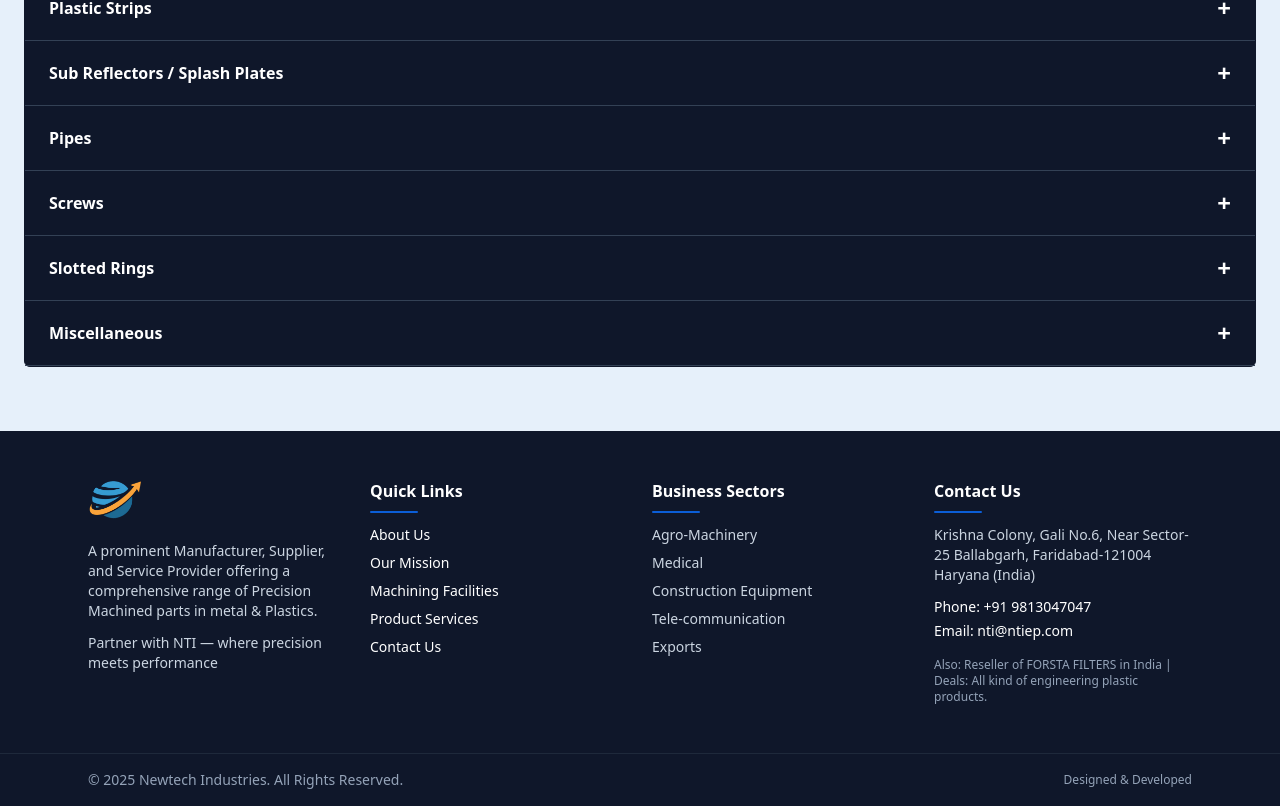
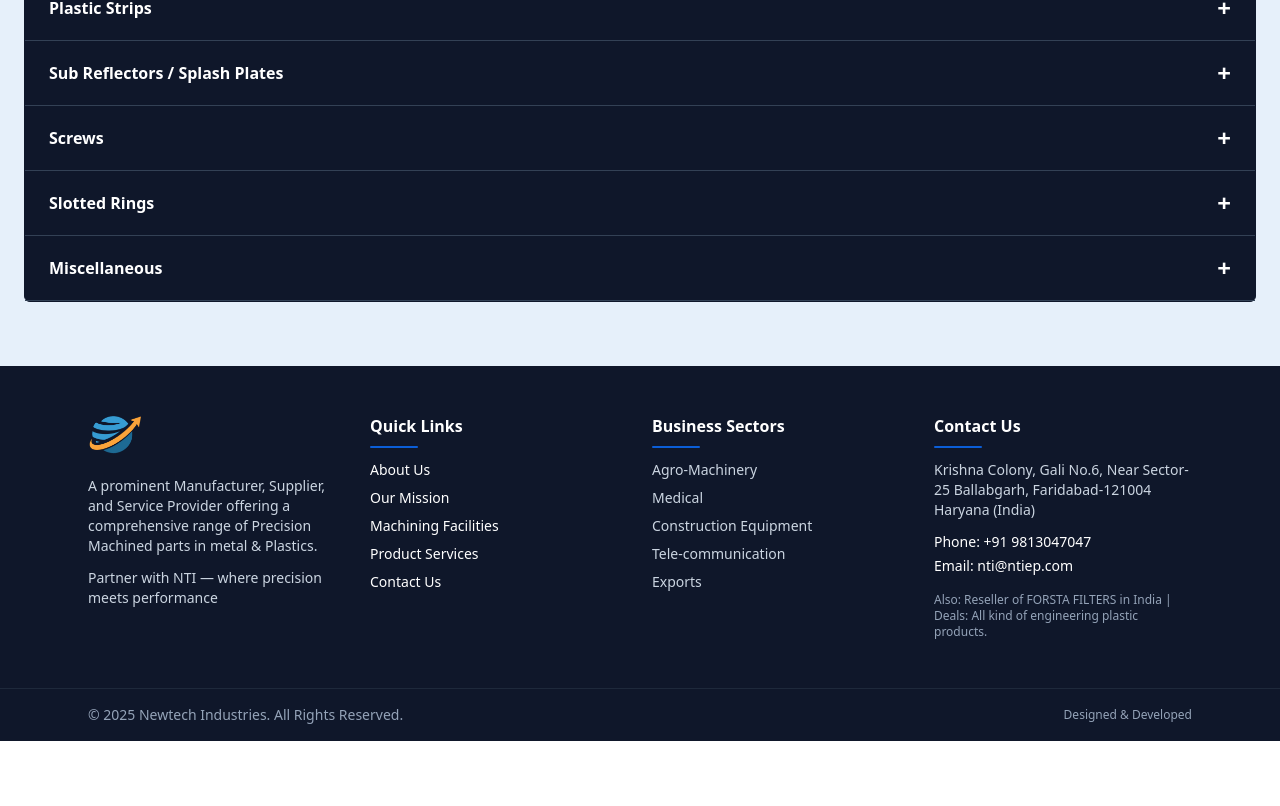
Before and after one commit to gajenderdeveloper/nti, a Next.js app: page / in a window 1280 px wide. Shown: the part 2439-3245 px from the top of the page. After the commit the page ends 3180 px from the top, so only its background shows below. Built offline with nearby package versions, Linux system fonts and the light colour scheme.

Commit message:
Remove pipes category and update plastic strips image path

```diff
--- a/app/product/[id]/page.tsx
+++ b/app/product/[id]/page.tsx
@@ -23,14 +23,11 @@ const MOCK_PRODUCTS = {
         { id: 'g2', slug: 'gear', name: 'Gears', imageUrl: 'products/gear/gear_1.jpg', category: 'gears' },
     ],
     'plastic-strips': [
-        { id: 'ps1', slug: 'plastic-strip', name: 'Plastic Strip', imageUrl: 'https://placehold.co/200x200/eee/13395d?text=Plastic+Strip', category: 'plastic-strips' },
+        { id: 'ps1', slug: 'plastic-strip', name: 'Plastic Strip', imageUrl: 'products/plastic_strips/plastic_strip.jpg', category: 'plastic-strips' },
     ],
     'sub-reflectors': [
         { id: 'sr1', slug: 'splash-plate', name: 'Splash Plate', imageUrl: 'products/sub_reflectors/splash_plate.jpg', category: 'sub-reflectors' },
         { id: 'sr2', slug: 'sub-reflector-1', name: 'Sub Reflector', imageUrl: 'products/sub_reflectors/sub_reflectors.jpg', category: 'sub-reflectors' },
-    ],
-    'pipes': [
-        { id: 'p1', slug: 'pipe-1', name: 'Pipe 1', imageUrl: 'https://placehold.co/200x200/eee/13395d?text=Pipe+1', category: 'pipes' },
     ],
     'screws': [
         { id: 's1', slug: 'screw-1', name: 'Screw', imageUrl: 'products/screw/screw.jpg', category: 'screws' },
--- a/app/products/[slug]/page.tsx
+++ b/app/products/[slug]/page.tsx
@@ -26,14 +26,11 @@ const MOCK_PRODUCTS = {
         { id: 'g2', slug: 'gear', name: 'Gears', imageUrl: '/products/gear/gear_1.jpg', category: 'gears' },
     ],
     'plastic-strips': [
-        { id: 'ps1', slug: 'plastic-strip', name: 'Plastic Strip', imageUrl: 'https://placehold.co/200x200/eee/13395d?text=Plastic+Strip', category: 'plastic-strips' },
+        { id: 'ps1', slug: 'plastic-strip', name: 'Plastic Strip', imageUrl: '/products/plastic_strips/plastic_strip.jpg', category: 'plastic-strips' },
     ],
     'sub-reflectors': [
         { id: 'sr1', slug: 'splash-plate', name: 'Splash Plate', imageUrl: '/products/sub_reflectors/splash_plate.jpg', category: 'sub-reflectors' },
         { id: 'sr2', slug: 'sub-reflector-1', name: 'Sub Reflector', imageUrl: '/products/sub_reflectors/sub_reflectors.jpg', category: 'sub-reflectors' },
-    ],
-    'pipes': [
-        { id: 'p1', slug: 'pipe-1', name: 'Pipe 1', imageUrl: 'https://placehold.co/200x200/eee/13395d?text=Pipe+1', category: 'pipes' },
     ],
     'screws': [
         { id: 's1', slug: 'screw-1', name: 'Screw', imageUrl: '/products/screw/screw.jpg', category: 'screws' },
--- a/app/products/page.tsx
+++ b/app/products/page.tsx
@@ -23,14 +23,11 @@ const MOCK_PRODUCTS = {
         { id: 'g2', slug: 'gear', name: 'Gears', imageUrl: 'products/gear/gear_1.jpg', category: 'gears' },
     ],
     'plastic-strips': [
-        { id: 'ps1', slug: 'plastic-strip', name: 'Plastic Strip', imageUrl: 'https://placehold.co/200x200/eee/13395d?text=Plastic+Strip', category: 'plastic-strips' },
+        { id: 'ps1', slug: 'plastic-strip', name: 'Plastic Strip', imageUrl: 'products/plastic_strips/plastic_strip.jpg', category: 'plastic-strips' },
     ],
     'sub-reflectors': [
         { id: 'sr1', slug: 'splash-plate', name: 'Splash Plate', imageUrl: 'products/sub_reflectors/splash_plate.jpg', category: 'sub-reflectors' },
         { id: 'sr2', slug: 'sub-reflector-1', name: 'Sub Reflector', imageUrl: 'products/sub_reflectors/sub_reflectors.jpg', category: 'sub-reflectors' },
-    ],
-    'pipes': [
-        { id: 'p1', slug: 'pipe-1', name: 'Pipe 1', imageUrl: 'https://placehold.co/200x200/eee/13395d?text=Pipe+1', category: 'pipes' },
     ],
     'screws': [
         { id: 's1', slug: 'screw-1', name: 'Screw', imageUrl: 'products/screw/screw.jpg', category: 'screws' },
--- a/app/products/pipes/page.tsx
+++ /dev/null
@@ -1,31 +0,0 @@
-import Link from 'next/link'
-
-const PRODUCTS = [
-    { id: 'p1', slug: 'pipe-1', name: 'Pipe 1', imageUrl: 'https://placehold.co/200x200/eee/13395d?text=Pipe+1', category: 'pipes' },
-]
-
-export default function PipesPage() {
-    return (
-        <main className="py-16 bg-[#e6f0fa] min-h-screen">
-            <div className="container mx-auto px-6">
-                <div className="mb-8">
-                    <h1 className="text-3xl md:text-4xl font-bold text-[#13395d] mt-4">Pipes</h1>
-                    <p className="text-gray-700 mt-2">Browse our range of precision-manufactured pipes.</p>
-                </div>
-
-                <div className="grid grid-cols-1 sm:grid-cols-2 md:grid-cols-3 lg:grid-cols-4 gap-6">
-                    {PRODUCTS.map((product) => (
-                        <Link key={product.id} href={`/products/${product.slug}`} className="block bg-white rounded-lg shadow-md overflow-hidden hover:shadow-xl transition-shadow group">
-                            <div className="h-48 bg-slate-50 flex items-center justify-center p-4">
-                                <img src={product.imageUrl} alt={product.name} className="object-contain max-h-full max-w-full" />
-                            </div>
-                            <div className="p-4">
-                                <h3 className="font-semibold text-lg text-[#13395d] mb-1 group-hover:underline">{product.name}</h3>
-                            </div>
-                        </Link>
-                    ))}
-                </div>
-            </div>
-        </main>
-    )
-}
--- a/app/products/plastic-strips/page.tsx
+++ b/app/products/plastic-strips/page.tsx
@@ -1,7 +1,7 @@
 import Link from 'next/link'
 
 const PRODUCTS = [
-    { id: 'ps1', slug: 'plastic-strip', name: 'Plastic Strip', imageUrl: 'https://placehold.co/200x200/eee/13395d?text=Plastic+Strip', category: 'plastic-strips' },
+    { id: 'ps1', slug: 'plastic-strip', name: 'Plastic Strip', imageUrl: '/products/plastic_strips/plastic_strip.jpg', category: 'plastic-strips' },
 ]
 
 export default function PlasticStripsPage() {
--- a/components/Header.tsx
+++ b/components/Header.tsx
@@ -23,10 +23,6 @@ const productsNav = [
     {
         title: 'Sub Reflectors / Splash Plates',
         href: '/products/sub-reflectors',
-    },
-    {
-        title: 'Pipes',
-        href: '/products/pipes',
     },
     {
         title: 'Screws',
--- a/components/Products.tsx
+++ b/components/Products.tsx
@@ -25,14 +25,11 @@ const MOCK_PRODUCTS = {
         { id: 'g2', slug: 'gear', name: 'Gears', imageUrl: 'products/gear/gear_1.jpg', category: 'gears' },
     ],
     'plastic-strips': [
-        { id: 'ps1', slug: 'plastic-strip', name: 'Plastic Strip', imageUrl: 'https://placehold.co/200x200/eee/13395d?text=Plastic+Strip', category: 'plastic-strips' },
+        { id: 'ps1', slug: 'plastic-strip', name: 'Plastic Strip', imageUrl: '/products/plastic_strips/plastic_strip.jpg', category: 'plastic-strips' },
     ],
     'sub-reflectors': [
         { id: 'sr1', slug: 'splash-plate', name: 'Splash Plate', imageUrl: '/products/sub_reflectors/splash_plate.jpg', category: 'sub-reflectors' },
         { id: 'sr2', slug: 'sub-reflector-1', name: 'Sub Reflector', imageUrl: '/products/sub_reflectors/sub_reflectors.jpg', category: 'sub-reflectors' },
-    ],
-    'pipes': [
-        { id: 'p1', slug: 'pipe-1', name: 'Pipe 1', imageUrl: 'https://placehold.co/200x200/eee/13395d?text=Pipe+1', category: 'pipes' },
     ],
     'screws': [
         { id: 's1', slug: 'screw-1', name: 'Screw', imageUrl: '/products/screw/screw.jpg', category: 'screws' },
@@ -84,12 +81,6 @@ const featured = [
         kind: 'category',
     },
     {
-        slug: 'pipes',
-        title: 'Pipes',
-        linkText: 'View All Types',
-        kind: 'category',
-    },
-    {
         slug: 'screws',
         title: 'Screws',
         linkText: 'View All Types',
@@ -137,8 +128,6 @@ export default function Products() {
             category = 'plastic-strips'
         } else if (feature.slug.includes('sub-reflectors')) {
             category = 'sub-reflectors'
-        } else if (feature.slug.includes('pipes')) {
-            category = 'pipes'
         } else if (feature.slug.includes('slotted-rings')) {
             category = 'slotted-rings'
         } else if (feature.slug.includes('miscellaneous')) {
```
Also changed, not shown: public/products/plastic_strips/plastic_strip.jpg (added).
